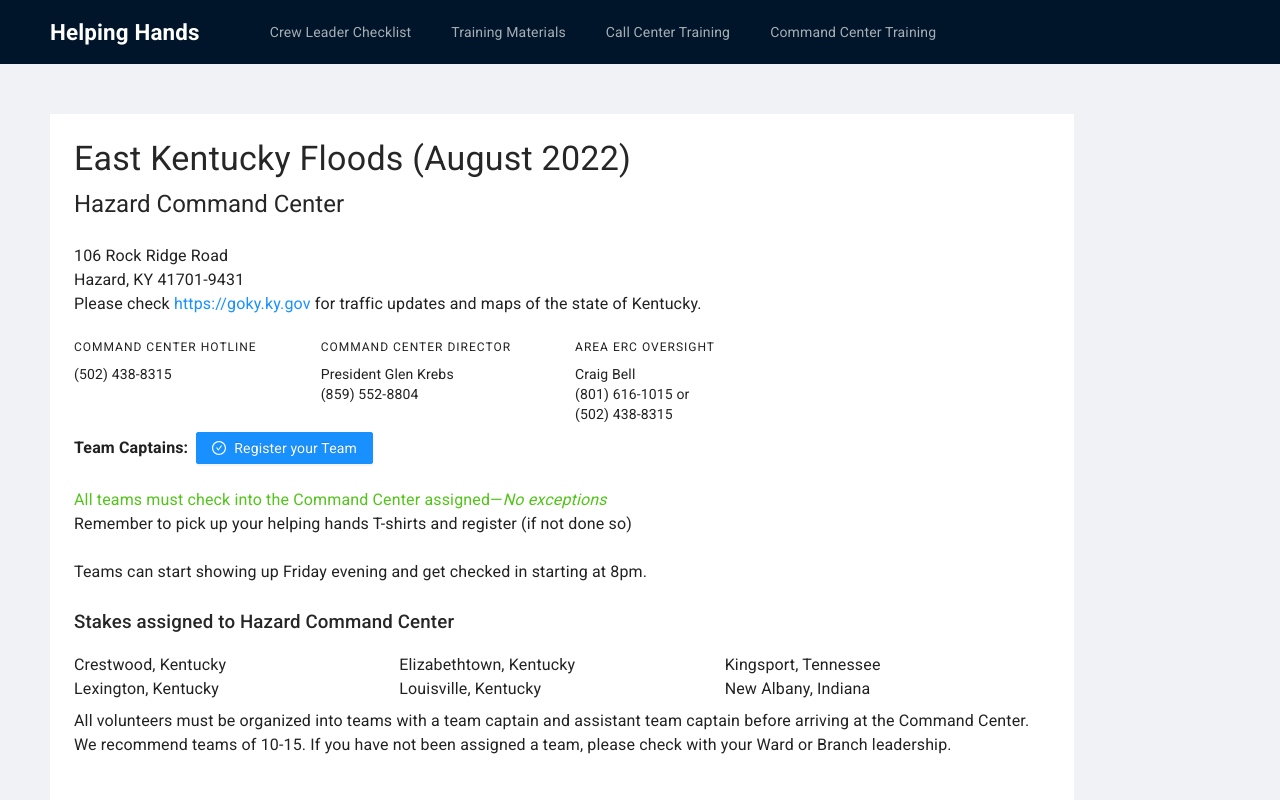
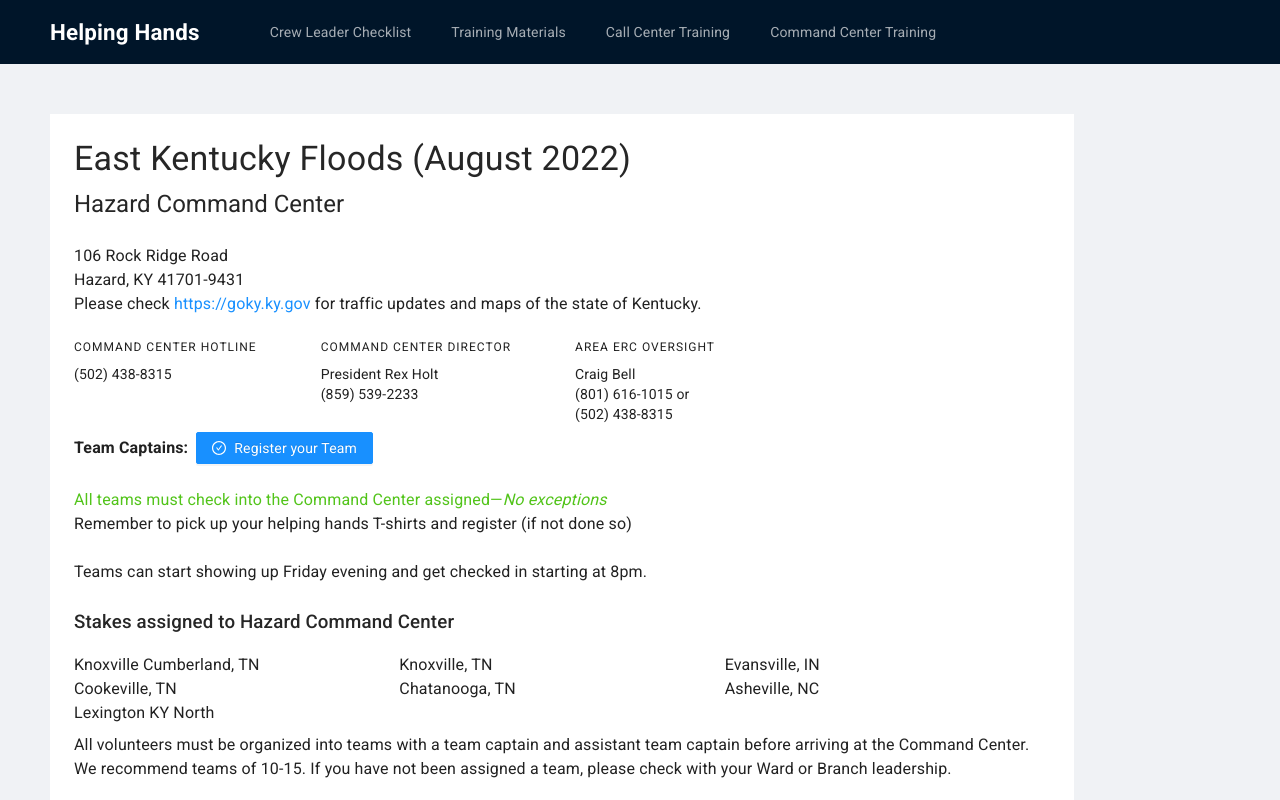
Before and after one commit to jaremieww/nase-disaster-relief, a React (Create React App) app: page /ky/hazard in a window 1280 px wide. Shown: the top 800 px of the page. Built offline with nearby package versions, Linux system fonts and the light colour scheme.

Commit message:
KY Week 2 adjustments

```diff
--- a/src/components/east-ky-floods/ItemsOfConsideration.tsx
+++ b/src/components/east-ky-floods/ItemsOfConsideration.tsx
@@ -18,7 +18,7 @@ export default function ItemsOfConsideration() {
       </li>
       <li>
         <strong>Camping.</strong>
-        Portable toilets, shows, and places for tents are available near the command center. Bring all your own needed supplies for the camping experience. <em>No workers inside the building, please!</em>
+        Portable toilets, showers, and places for tents are available near the command center. Bring all your own needed supplies for the camping experience. <em>No workers inside the building, please!</em>
       </li>
       <li>
         <strong>Be Self-Sustaining.</strong>
--- a/src/components/east-ky-floods/MartinCC.tsx
+++ b/src/components/east-ky-floods/MartinCC.tsx
@@ -18,8 +18,8 @@ const contacts = [
   {
     title: 'Command Center Director',
     body: <>
-      President Gary Mangelson<br />
-      (614) 946-8499
+      President Reed Nelson<br />
+      (681) 313-6424
     </>
   },
   {
@@ -38,8 +38,8 @@ const contacts = [
   {
     title: 'Area ERC Oversight',
     body: <>
-      Michael Lavoie<br />
-      (352) 672-0455
+      Stephen Greenhalgh<br />
+      (703) 627-0036
     </>
   }
 ]
@@ -52,8 +52,7 @@ const assignedStakes = [
   'Waynesboro, Virginia',
   'Dayton, Ohio',
   'Dayton Ohio East',
-  'Dayton Ohio North',
-  'Zanesville Ohio',
+  'Dayton Ohio North'
 ]
 
 export default function MartinCC() {
@@ -74,5 +73,7 @@ export default function MartinCC() {
     <CrewLeaderChecklist registrationLink='https://forms.gle/bH1z8iMwAo5L6NNv5' location='Martin, KY' />
     <ItemsOfConsideration />
     <SundayServices />
+
+    <PopoutLink href="/martin.jpg"><img src="/martin.jpg" style={{maxWidth: '100%'}} alt="Command Center Map" /></PopoutLink>
   </>
 }
--- a/src/components/east-ky-floods/hazard/HazardCC.tsx
+++ b/src/components/east-ky-floods/hazard/HazardCC.tsx
@@ -17,8 +17,8 @@ const contacts = [
   {
     title: 'Command Center Director',
     body: <>
-      President Glen Krebs<br />
-      (859) 552-8804
+      President Rex Holt<br />
+      (859) 539-2233
     </>
   },
   {
@@ -28,16 +28,17 @@ const contacts = [
       (801) 616-1015 or<br />
       (502) 438-8315
     </>
-  },
+  }
 ]
 
 const assignedStakes = [
-  'Crestwood, Kentucky',
-  'Elizabethtown, Kentucky',
-  'Kingsport, Tennessee',
-  'Lexington, Kentucky',
-  'Louisville, Kentucky',
-  'New Albany, Indiana'
+  'Knoxville Cumberland, TN',
+  'Knoxville, TN',
+  'Evansville, IN',
+  'Cookeville, TN',
+  'Chatanooga, TN',
+  'Asheville, NC',
+  'Lexington KY North'
 ]
 
 export default function HazardCC() {
```
Also changed, not shown: 1 other file (tests, documents, lock files or other folders).
